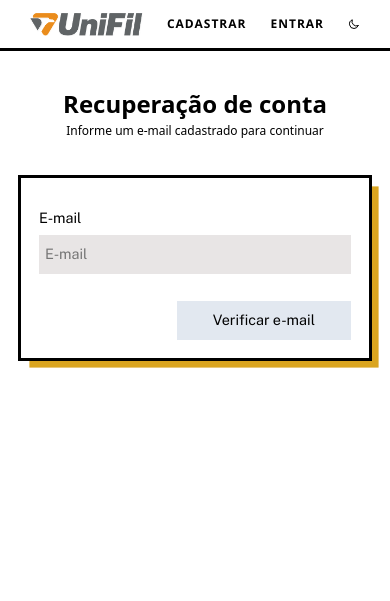
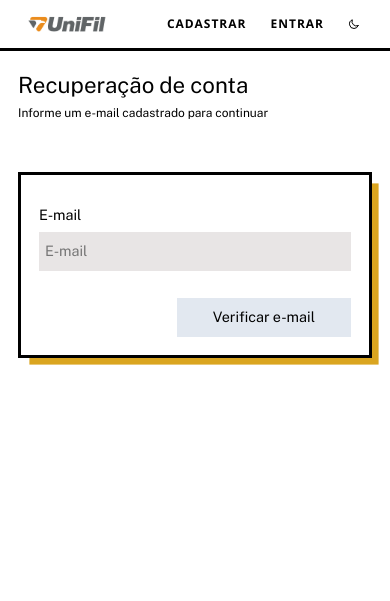
Before and after one commit to gabmats-creator/coincare-project, a Flask app: page /recuperar-conta in a window 390 px wide. Shown: the top 601 px of the page. Run offline with Flask 3, Linux system fonts and the light colour scheme.

Commit message:
Correções Front-End e Responsividade

```diff
--- a/static/css/bills.css
+++ b/static/css/bills.css
@@ -64,7 +64,7 @@ input[type="email"],
 input[type="float"],
 input[type="date"],
 select {
-    width: 15%;
+    width: 100%;
     padding: 7px;
     border-radius: 5px;
     border: 1px solid #ccc;
@@ -203,7 +203,7 @@ button:hover {
     }
 
     .popup {
-        width: 75%;
+        width: 90%;
         justify-content: center;
         text-align: center;
     }
--- a/static/css/forms.css
+++ b/static/css/forms.css
@@ -1,5 +1,5 @@
 .form {
-    margin: 0 auto;
+    margin: 50px auto;
     max-width: 30rem;
     border: var(--border);
     font-size: 1.2rem;
@@ -110,7 +110,7 @@
     font-family: inherit;
 
     padding: 0.75rem 0.5rem;
-
+    width: 100%;
     background: var(--background-color);
 }
 
@@ -128,16 +128,7 @@
 .button--form:hover {
     background: var(--background-color-hover);
 }
+
 .form__error{
     color: red;
 }
-
-.col-md-9 {
-    /* padding-top: 50px; */
-    display: flex;
-    flex-direction: column;
-    text-align: center;
-    align-items: center;
-    margin-bottom: 3rem;
-    font-family: system-ui, -apple-system, BlinkMacSystemFont, 'Segoe UI', Roboto, Oxygen, Ubuntu, Cantarell, 'Open Sans', 'Helvetica Neue', sans-serif;
-}
--- a/static/css/user.css
+++ b/static/css/user.css
@@ -63,7 +63,7 @@ body {
 input[type="text"],
 input[type="email"],
 input[type="float"] {
-    width: 20%;
+    width: 100%;
     padding: 7px;
     border-radius: 5px;
     border: 1px solid #ccc;
--- a/templates/forgot_password.html
+++ b/templates/forgot_password.html
@@ -7,7 +7,7 @@
 {% endblock %}
 
 {% block main_content %}
-    <div class="col-md-9">
+    <div class="col-md-9 pt-5">
         <h1>Recuperação de conta</h1>
         <p>Informe um e-mail cadastrado para continuar</p>
     </div>
--- a/templates/index.html
+++ b/templates/index.html
@@ -39,7 +39,7 @@
                 </div>
             </div>
 
-            <div class="col-lg-8 p-2">
+            <div class="col-lg-8 p-3">
                 <h1 class="pb-2">Olá, {{ user_name }}</h1>
                 <p>Seu saldo para o mês de {{ mes }} é de <strong style="color: #28b728;">{{ user_income }}</strong></p>
                 {% if negative %}
--- a/templates/layout.html
+++ b/templates/layout.html
@@ -8,6 +8,10 @@
         <meta name="viewport" content="width=device-width, initial-scale=1.0" />
         <meta http-equiv="X-UA-Compatible" content="ie=edge" />
         <title>{{ title | default('CoinCare') }}</title>
+
+        <!-- Bootstrap CSS -->
+        <link href="https://cdn.jsdelivr.net/npm/bootstrap@5.0.0/dist/css/bootstrap.min.css" rel="stylesheet">
+
         <link href="https://fonts.googleapis.com/css?family=Public+Sans:400,600&display=swap" rel="stylesheet">
         <link rel="stylesheet" href="{{ url_for('static', filename='css/reset.css') }}" />
         <link rel="stylesheet" href="{{ url_for('static', filename='css/main.css') }}" />
--- a/templates/macros/nav.html
+++ b/templates/macros/nav.html
@@ -3,9 +3,11 @@
 {% macro header(email, theme) %}
 <header class="header fixed-top">
     <div class="nav-container">
-        <a href="{{ url_for('homepage') }}" class="header__logo">
-            <img src="{{ url_for('static', filename='image/unifillogo.png') }}" width="125px" height="40px" alt="Logo UniFil">
-        </a>
+        <div class="col-3 col-lg-2 col-md-2">
+            <a href="{{ url_for('homepage') }}" class="header__logo">
+                <img src="{{ url_for('static', filename='image/unifillogo.png') }}" class="img-fluid" alt="Logo UniFil">
+            </a>
+        </div>
         <nav class="nav">
             {% if not email %}
                 <a
--- a/templates/reset_password.html
+++ b/templates/reset_password.html
@@ -7,7 +7,7 @@
 {% endblock %}
 
 {% block main_content %}
-    <div class="col-md-9">
+    <div class="col-md-9 pt-5">
         <h1>Recuperação de conta</h1>
         <p>Informe sua nova senha</p>
     </div>
--- a/templates/user.html
+++ b/templates/user.html
@@ -4,14 +4,11 @@
 {% extends "layout.html" %}
 
 {% block head_content %}
-    <!-- Bootstrap CSS -->
-    <link href="https://cdn.jsdelivr.net/npm/bootstrap@5.0.0/dist/css/bootstrap.min.css" rel="stylesheet">
-
     <link rel="stylesheet" href="{{ url_for('static', filename='css/user.css') }}">
 {% endblock %}
 
 {% block main_content %}
-    <h1>Dados cadastrais</h1>
+    <h1 class="pt-5">Dados cadastrais</h1>
     <table class="table text-center">
         <thead>
             <th class="table__cell table__cell--header">Nome</th>
```
Also changed, not shown: static/css/home.css (+8 -0 lines), templates/bills_to_pay.html (+16 -4 lines), templates/receipts.html (+11 -14 lines).
